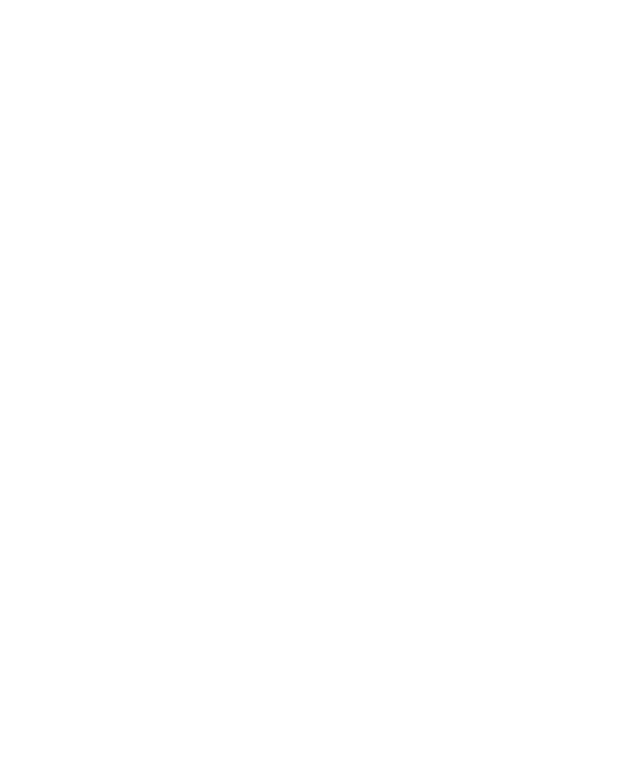
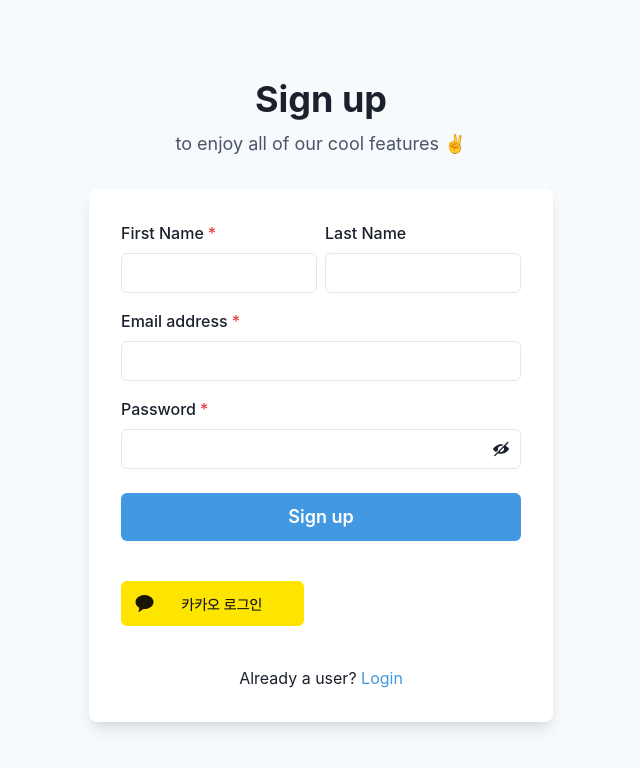
Before and after one commit to hs20180519/aiProject, a React (Create React App) app in the folder front/: page /signup2 in a window 1280 px wide. Before the commit this address had no page. Shown: the top 768 px of the page, without its empty margins (319-959 px from the left). Built offline with nearby package versions, Linux system fonts and the light colour scheme; no server answers.

Commit message:
Style: 회원가입 페이지

```diff
--- a/front/package.json
+++ b/front/package.json
@@ -3,6 +3,7 @@
   "version": "0.1.0",
   "private": true,
   "dependencies": {
+    "@chakra-ui/icons": "^2.1.1",
     "@chakra-ui/react": "^2.8.1",
     "@emotion/css": "^11.11.2",
     "@emotion/react": "^11.11.1",
--- a/front/src/App.tsx
+++ b/front/src/App.tsx
@@ -7,6 +7,7 @@ import LoginPage from "./pages/LoginPage";
 import SignUpPage from "./pages/SignUpPage";
 import KakaoTestPage from "./pages/KakaoTestPage";
 import OAuthPage from "./pages/OAuthPage";
+import SignUpPage2 from "./pages/SignUpPage2";
 import * as Api from "./apis/api";
 import { loginReducer, DispatchEvent, UserState } from "./reducer";
 
@@ -64,6 +65,7 @@ function App() {
                 <Route path={"/signup"} element={<SignUpPage />} />
                 <Route path={"/kakao"} element={<KakaoTestPage />} />
                 <Route path={"/oauth/kakao"} element={<OAuthPage />} />
+                <Route path={"/signup2"} element={<SignUpPage2 />} />
               </Routes>
             </BrowserRouter>
           </ChakraProvider>
--- /dev/null
+++ b/front/src/apis/user.ts
@@ -0,0 +1,3 @@
+import * as instance from "./api";
+
+export class FetchUser {}
--- /dev/null
+++ b/front/src/pages/SignUpPage2.tsx
@@ -0,0 +1,102 @@
+import {
+  Flex,
+  Box,
+  FormControl,
+  FormLabel,
+  Input,
+  InputGroup,
+  HStack,
+  InputRightElement,
+  Stack,
+  Button,
+  Heading,
+  Text,
+  useColorModeValue,
+  Link as ChakraLink,
+} from "@chakra-ui/react";
+import { useState } from "react";
+import { ViewIcon, ViewOffIcon } from "@chakra-ui/icons";
+import { Link as ReactRouterLink } from "react-router-dom";
+import KakaoLoginButton from "../components/KakaoLoginButton";
+
+export default function SignupCard() {
+  const [showPassword, setShowPassword] = useState(false);
+
+  return (
+    <Flex
+      minH={"100vh"}
+      align={"center"}
+      justify={"center"}
+      bg={useColorModeValue("gray.50", "gray.800")}
+    >
+      <Stack spacing={8} mx={"auto"} maxW={"lg"} py={12} px={6}>
+        <Stack align={"center"}>
+          <Heading fontSize={"4xl"} textAlign={"center"}>
+            Sign up
+          </Heading>
+          <Text fontSize={"lg"} color={"gray.600"}>
+            to enjoy all of our cool features ✌️
+          </Text>
+        </Stack>
+        <Box rounded={"lg"} bg={useColorModeValue("white", "gray.700")} boxShadow={"lg"} p={8}>
+          <Stack spacing={4}>
+            <HStack>
+              <Box>
+                <FormControl id="firstName" isRequired>
+                  <FormLabel>First Name</FormLabel>
+                  <Input type="text" />
+                </FormControl>
+              </Box>
+              <Box>
+                <FormControl id="lastName">
+                  <FormLabel>Last Name</FormLabel>
+                  <Input type="text" />
+                </FormControl>
+              </Box>
+            </HStack>
+            <FormControl id="email" isRequired>
+              <FormLabel>Email address</FormLabel>
+              <Input type="email" />
+            </FormControl>
+            <FormControl id="password" isRequired>
+              <FormLabel>Password</FormLabel>
+              <InputGroup>
+                <Input type={showPassword ? "text" : "password"} />
+                <InputRightElement h={"full"}>
+                  <Button
+                    variant={"ghost"}
+                    onClick={() => setShowPassword((showPassword) => !showPassword)}
+                  >
+                    {showPassword ? <ViewIcon /> : <ViewOffIcon />}
+                  </Button>
+                </InputRightElement>
+              </InputGroup>
+            </FormControl>
+            <Stack spacing={10} pt={2}>
+              <Button
+                loadingText="Submitting"
+                size="lg"
+                bg={"blue.400"}
+                color={"white"}
+                _hover={{
+                  bg: "blue.500",
+                }}
+              >
+                Sign up
+              </Button>
+              <KakaoLoginButton />
+            </Stack>
+            <Stack pt={6}>
+              <Text align={"center"}>
+                Already a user?{" "}
+                <ChakraLink as={ReactRouterLink} color={"blue.400"} to="/login">
+                  Login
+                </ChakraLink>
+              </Text>
+            </Stack>
+          </Stack>
+        </Box>
+      </Stack>
+    </Flex>
+  );
+}
```
